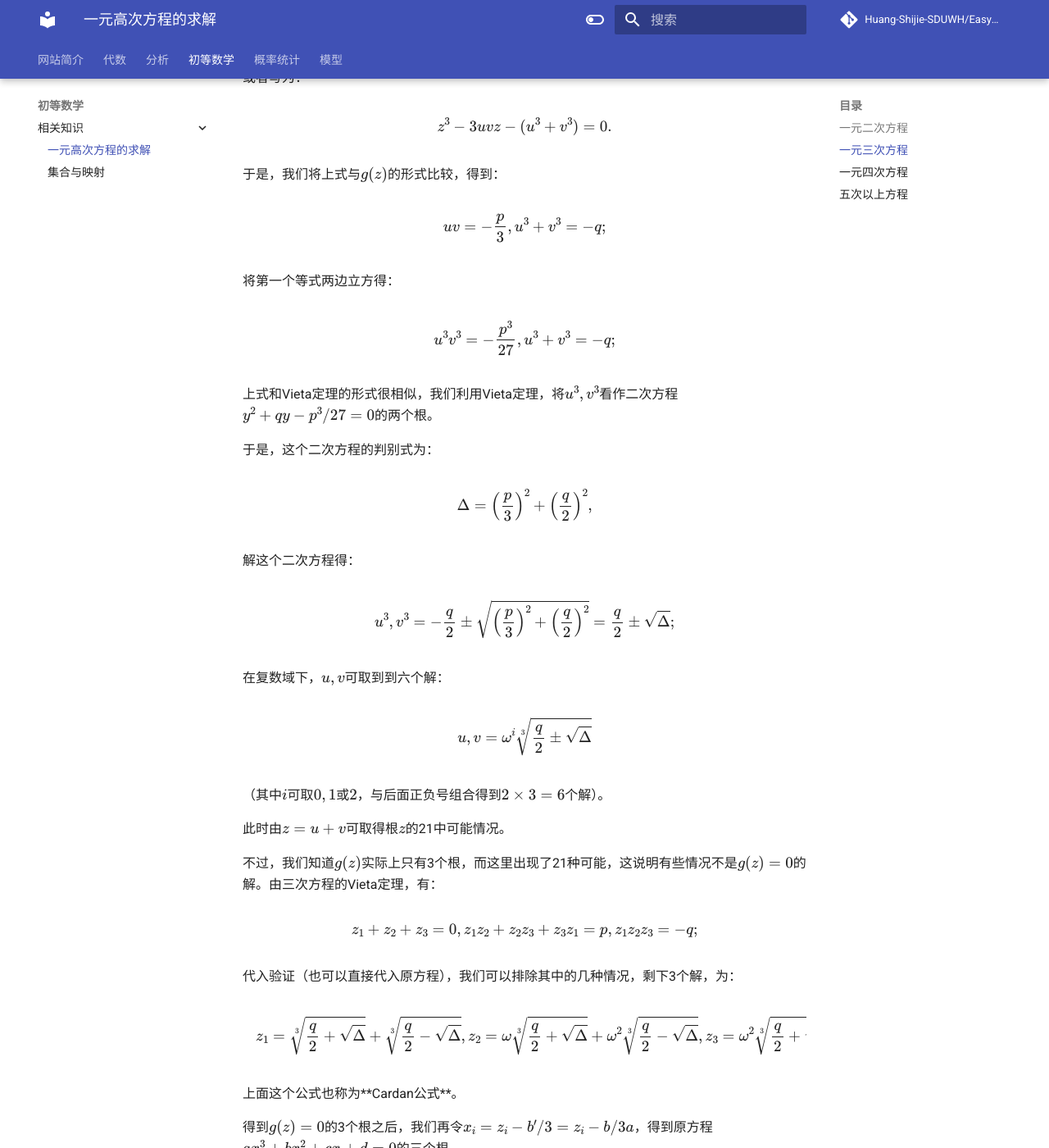
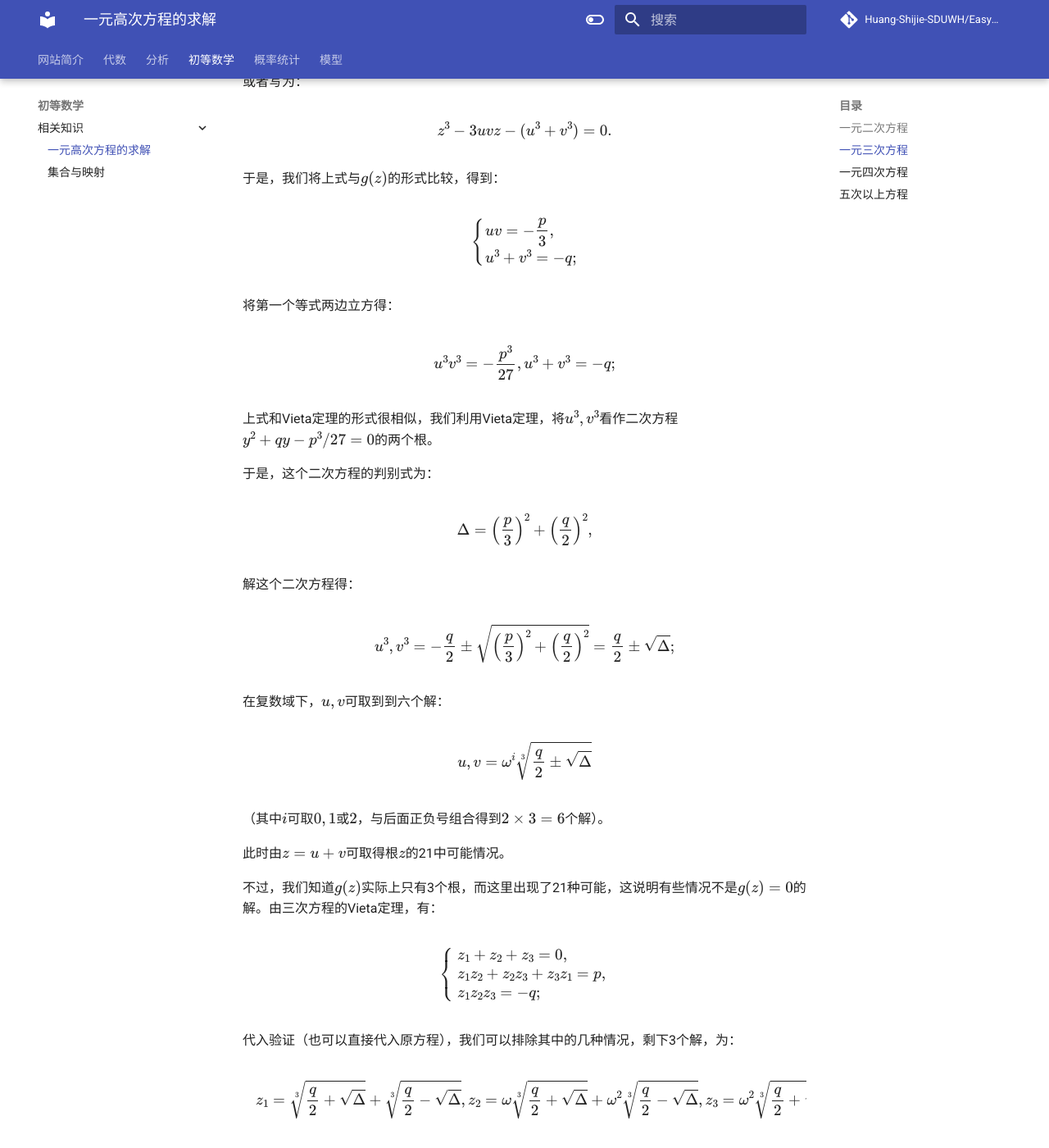
Before and after one commit to Easymath-wiki/Easymath-wiki, an MkDocs documentation site: the page built from docs/初等数学/相关知识/一元高次方程.md, in a window 1280 px wide and 1400 px high, scrolled down 2309 px. Shown: the whole window at 82% size. Built offline with MkDocs 1.6.1 and Material for MkDocs 9.7.7, drawn with Linux system fonts in a browser that asks for light colours; comment, search, counter and statistics services are not loaded; some of the changed text lies outside the part shown.

Commit message:
fix the form

```diff
--- a/docs/初等数学/相关知识/一元高次方程.md
+++ b/docs/初等数学/相关知识/一元高次方程.md
@@ -2,8 +2,7 @@
 
 ## 一元二次方程
 
-**一元二次方程**(quadratic equation of one unknown)，简称 **二次方程** (quadratic equation)，可以用完全平方公式$a^2+b^2+2ab=(a+b)^2$求出方程的解。对于一个一般的一元二次方程
-
+**一元二次方程**(quadratic equation of one unknown)，简称 **二次方程**(quadratic equation)，可以用完全平方公式$a^2+b^2+2ab=(a+b)^2$求出方程的解。对于一个一般的一元二次方程
 $$
 ax^2+bx+c=0
 $$
@@ -42,12 +41,12 @@ $$
 
 此即一元二次方程的求根公式。
 
-对于<u>实系数</u>的一元二次方程，注意到公式中有开根号的部分，我们将根号内的部分$b^2-4ac$称为**判别式**，记作希腊字母$\Delta$。根据$\Delta$的符号，我们可以做以下讨论：
+对于<u>实系数</u>的一元二次方程，注意到公式中有开根号的部分，我们将根号内的部分$b^2-4ac$称为 **判别式**，记作希腊字母$\Delta$。根据$\Delta$的符号，我们可以做以下讨论：
 
 * 当$\Delta\ge0$时，方程有实数根；
     * 当$\Delta>0$时，方程有两个不等的实数根；
     * 当$\Delta=0$时，方程有一个二重根；
-* 当$\Delta<0$时，方程无实数根，但可解出两个共轭复数$a\pm b\mathrm{i}$。
+* 当$\Delta<0$时，方程无实数根，但可解出两个共轭复数$\alpha\pm \beta\mathrm{i}$（其中$\alpha=-b/2a,\beta=\sqrt{-\Delta}/2a$）。
 
 ## 一元三次方程
 
@@ -100,7 +99,10 @@ $$
 于是，我们将上式与$g(z)$的形式比较，得到：
 
 $$
-uv=-\frac{p}{3},u^3+v^3=-q;
+\begin{cases}
+uv=-\displaystyle \frac{p}{3},\\
+u^3+v^3=-q;\\
+\end{cases}
 $$
 
 将第一个等式两边立方得：
@@ -137,7 +139,11 @@ $$
 不过，我们知道$g(z)$实际上只有3个根，而这里出现了21种可能，这说明有些情况不是$g(z)=0$的解。由三次方程的Vieta定理，有：
 
 $$
-z_1+z_2+z_3=0,z_1z_2+z_2z_3+z_3z_1=p,z_1z_2z_3=-q;
+\begin{cases}
+z_1+z_2+z_3=0,\\
+z_1z_2+z_2z_3+z_3z_1=p,\\
+z_1z_2z_3=-q;\\
+\end{cases}
 $$
 
 代入验证（也可以直接代入原方程），我们可以排除其中的几种情况，剩下3个解，为：
@@ -154,7 +160,7 @@ $$
 
 ## 一元四次方程
 
-**一元四次方程** (Quartic equation of one unknown)的解法也需要基于一元三次方程。以下我们提供一元四次方程的 **Ferrari解法** 。
+**一元四次方程** (Quartic equation of one unknown)的解法也需要基于一元三次方程。以下我们提供一元四次方程的 **Ferrari解法**。
 
 对于一般的一元四次方程$ax^4+bx^3+cx^2+dx+e=0(a,b,c,d,e\in\mathbb C,a\ne0)$，我们在方程的两边除以$a$，再做平移$x=z-b/4a$（$-b/4a$是$f'''(x)=0$的零点），得到如下形式：
 
@@ -197,4 +203,4 @@ $$
 
 积分学中，许多初等函数的积分无法用初等函数表示；而代数学中，五次以上的方程也无法用四则运算和根式表示。它们的本质原因，都是一个人为规定的集合（如初等函数）太过狭小，不足以涵盖所有的情况。
 
-正因为多项式的根无法直接求出，我们才要研究更多 **一元多项式理论** ，例如用辗转相除法求最大公因式，用导数和高阶导数判断多项式的根，以及研究有理系数多项式的求根方法，等等。
+正因为多项式的根无法直接求出，我们才要研究更多 **一元多项式理论**，例如用辗转相除法求最大公因式，用导数和高阶导数判断多项式的根，以及研究有理系数多项式的求根方法，等等。
```
Also changed, not shown: other parts of docs/初等数学/相关知识/一元高次方程.md (+3 -3 lines).
